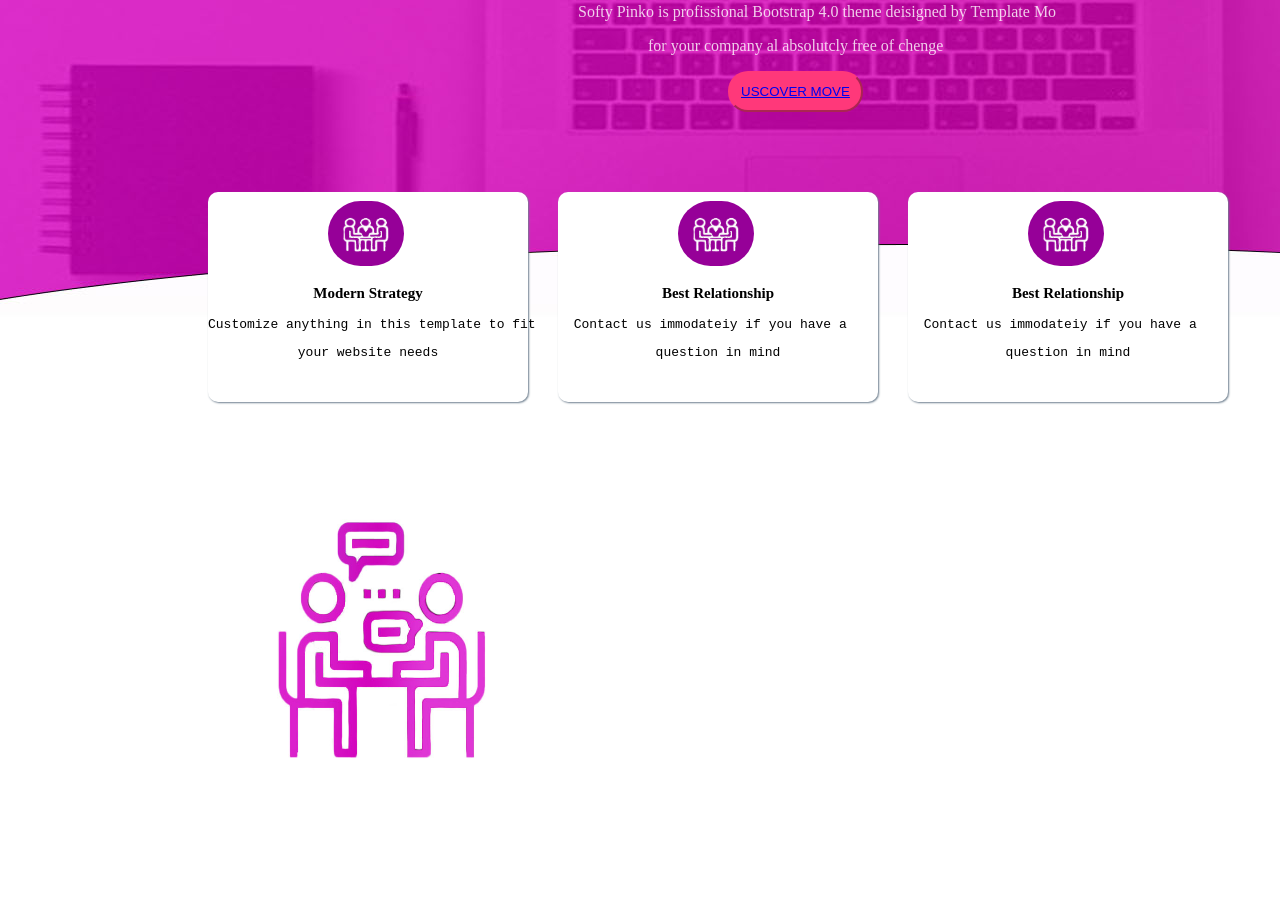
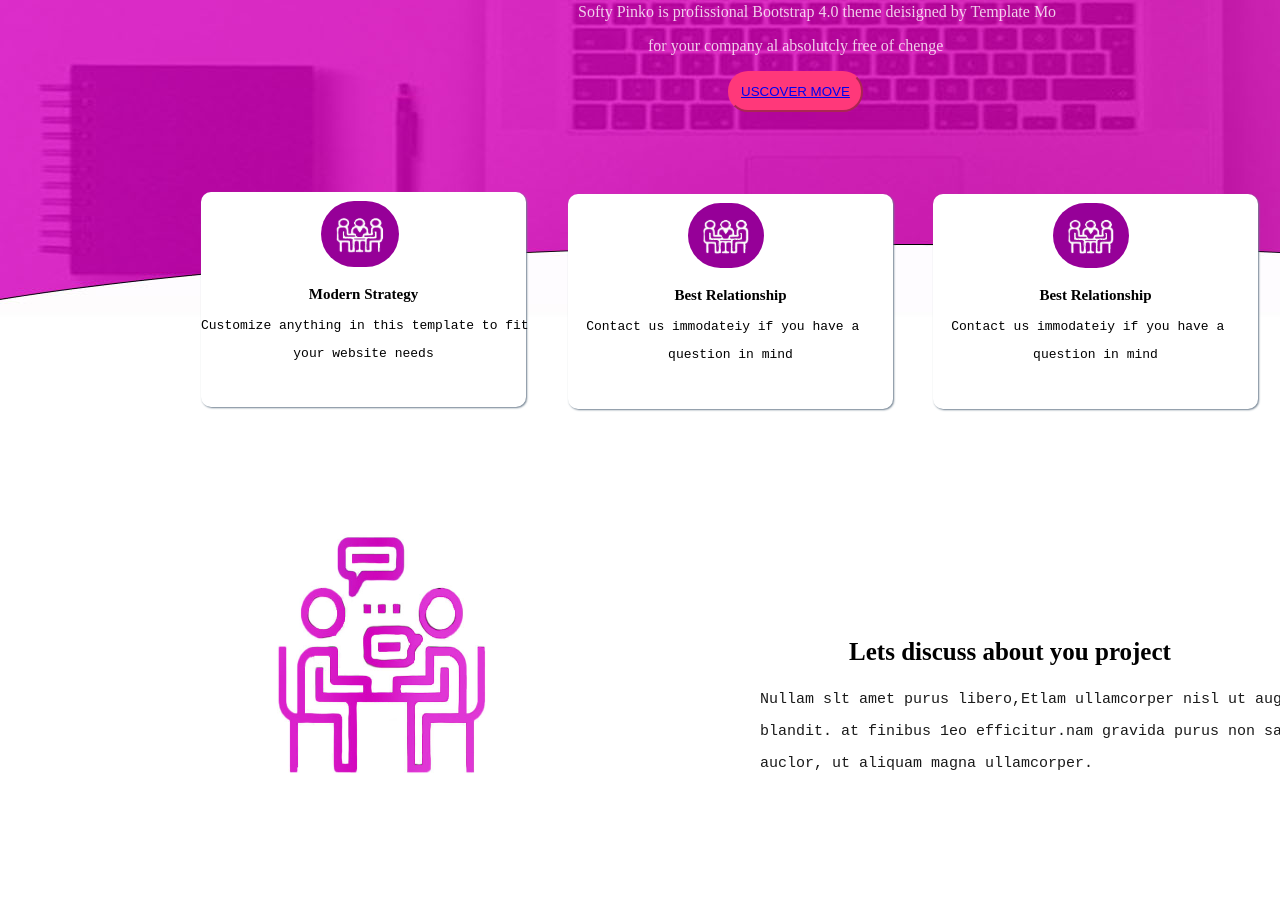
Before and after one commit to minabakhtiari/git.softypinko, a plain HTML site: page index.html in a window 1280 px wide. Shown: the part 320-1238 px from the top of the page. Drawn offline with Linux system fonts and the light colour scheme.

Commit message:
added box5

```diff
--- a/index.html
+++ b/index.html
@@ -246,6 +246,14 @@
 
     </div>
 
+    <div class="box5" >
+        <p id="p5">Lets discuss about you project</p>
+        <pre id="p5-2">Nullam slt amet purus libero,Etlam ullamcorper nisl ut augue </pre>
+        <pre id="p5-2">blandit. at finibus 1eo efficitur.nam gravida purus non sapien</pre>
+        <pre id="p5-2">auclor, ut aliquam magna ullamcorper.</pre>
+
+    </div>
+
 
 </body>
 </html>
--- a/style.css
+++ b/style.css
@@ -10,10 +10,10 @@ body{background-image: url("paszamineh1.jpg");
     border-color: white solid 2px;
     border-radius: 10px;
     box-shadow: slategrey 1px  1px  2px  ;
-    width: 320px;
-    height: 210px;
+    width: 325px;
+    height: 215px;
 position: relative;
-left: 200px;
+left:193px;
 top: 20px;
 
 }
@@ -41,11 +41,11 @@ font-weight:bold;
     border-color: white solid 2px;
     border-radius: 10px;
     box-shadow:  slategrey 1px  1px  2px;
-    width: 320px;
-    height: 210px;
+    width: 325px;
+    height: 215px;
 position: relative;
-left: 550px;
-bottom:190px;
+left: 560px;
+bottom:193px;
 
    }
 .box2:hover{
@@ -74,11 +74,11 @@ font-weight:bold;
     border-color: white solid 2px;
     border-radius: 10px;
     box-shadow:  slategrey 1px  1px  2px  ;
-    width: 320px;
-    height: 210px;
+    width: 325px;
+    height: 215px;
 position: relative;
-left: 900px;
-bottom:400px;
+left: 925px;
+bottom:408px;
 
    }
 .box3:hover{
@@ -120,3 +120,25 @@ bottom:380px;
 margin-top: 6px;
 
 }
+
+.box5{ background-color: rgb(255, 255, 255);
+    border: rgb(255, 255, 255) solid 2px;
+    border-radius: 10px;
+    width: 500px;
+    height: 300px;
+margin-left: 750px;
+position: relative;
+bottom:500px;
+
+   }
+   #p5{color: rgb(0, 0, 0);
+    font-size: 25px;
+    text-align: center;
+    font-weight:bold;
+
+}
+#p5-2{text-align:left;
+    font-size: 15px;
+   color:rgb(0, 0, 0);
+   filter: opacity(90%);
+}
```
